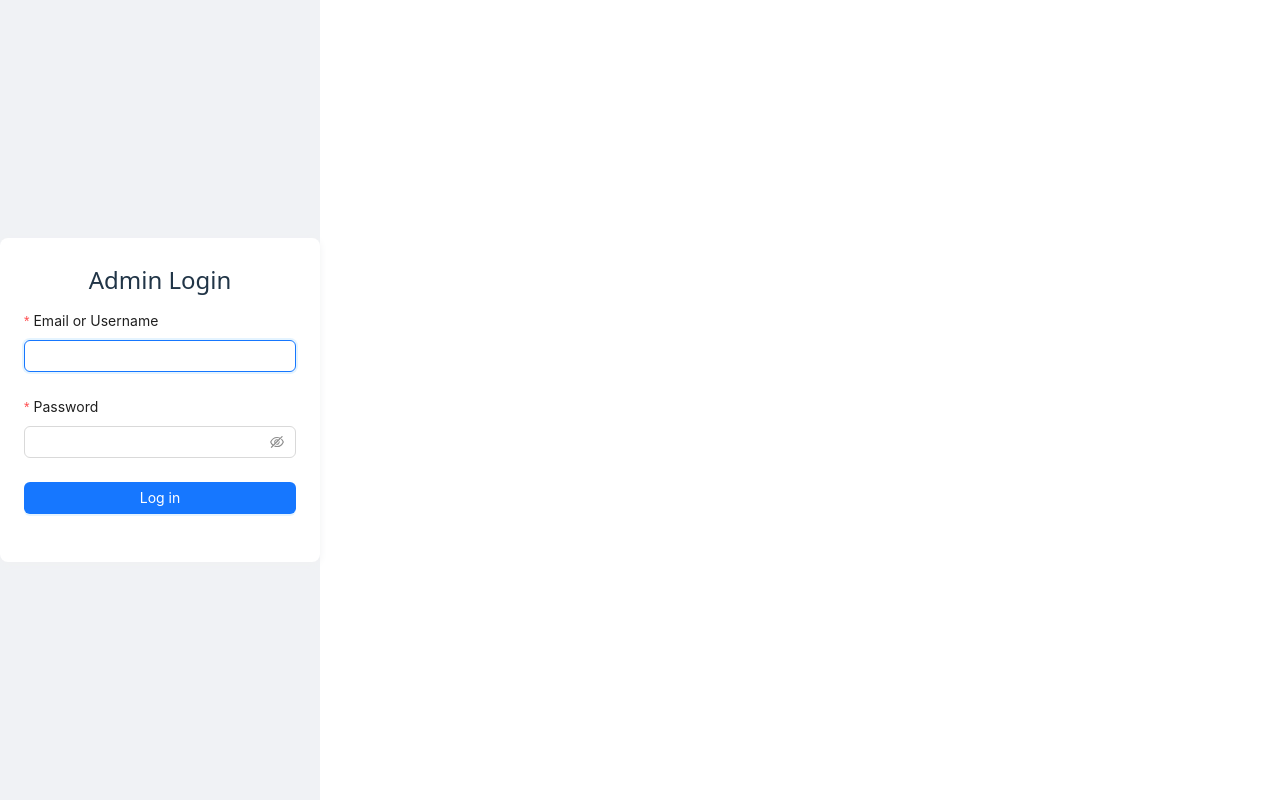
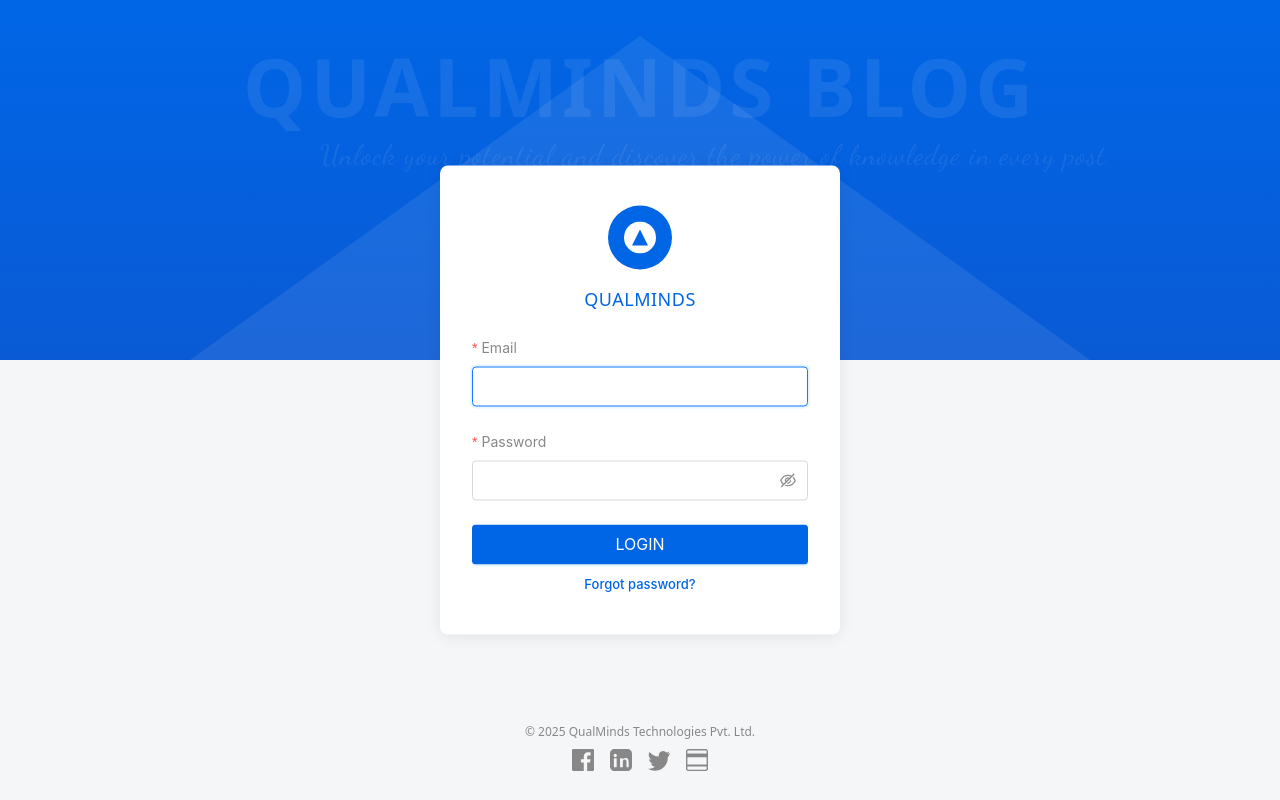
Before and after one commit to qm-samanth/qm_blog_admin_web, a React (Vite) app: page / in a window 1280 px wide. Built offline with nearby package versions, Linux system fonts and the light colour scheme.

Commit message:
Added login page

```diff
--- a/src/App.tsx
+++ b/src/App.tsx
@@ -98,23 +98,170 @@
   let content;
   if (!isAuthenticated) {
     content = (
-      <div style={{ display: 'flex', height: '100vh', alignItems: 'center', justifyContent: 'center', background: '#f0f2f5' }}>
-        <div style={{ width: 320, padding: 24, background: '#fff', borderRadius: 8, boxShadow: '0 2px 8px #f0f1f2' }}>
-          <h2 style={{ textAlign: 'center' }}>Admin Login</h2>
-          <Form layout="vertical" onFinish={onFinish} autoComplete="off">
-            <Form.Item name="identifier" label="Email or Username" rules={[{ required: true, message: 'Please input your email or username!' }]}>
-              <Input autoFocus />
+      <div style={{
+        minHeight: '100vh',
+        width: '100vw',
+        background: '#f5f6f8',
+        position: 'relative',
+        overflow: 'hidden',
+      }}>
+        {/* Blue top half background with large QUALMINDS BLOG text */}
+        <div style={{
+          position: 'absolute',
+          top: 0,
+          left: 0,
+          width: '100%',
+          height: '45vh',
+          minHeight: 260,
+          background: 'linear-gradient(180deg, #0066e6 0%, #0a5ad5 100%)',
+          zIndex: 1,
+          overflow: 'hidden',
+        }}>
+          {/* Large faded QUALMINDS BLOG text */}
+          <div style={{
+            position: 'absolute',
+            top: '28%', // moved up further from 38%
+            left: '50%',
+            transform: 'translate(-50%, -50%)',
+            width: '100%',
+            textAlign: 'center',
+            pointerEvents: 'none',
+            userSelect: 'none',
+          }}>
+            <div style={{
+              fontSize: 'clamp(32px, 8vw, 80px)',
+              fontWeight: 900,
+              color: '#fff',
+              opacity: 0.08,
+              letterSpacing: 4,
+              whiteSpace: 'nowrap',
+            }}>
+              QUALMINDS BLOG
+            </div>
+            <div style={{
+              fontSize: 'clamp(18px, 2.5vw, 28px)',
+              fontStyle: 'italic',
+              fontFamily: '"Dancing Script", cursive',
+              color: '#fff',
+              opacity: 0.08,
+              marginTop: -12,
+              fontWeight: 400,
+              letterSpacing: 1,
+              whiteSpace: 'nowrap',
+              maxWidth: 1000,
+              marginLeft: '50%',
+              transform: 'translateX(-50%)',
+              textAlign: 'center',
+            }}>
+              Unlock your potential and discover the power of knowledge in every post
+              {/* Google Fonts: Dancing Script */}
+              <link href="https://fonts.googleapis.com/css2?family=Dancing+Script:wght@400;700&display=swap" rel="stylesheet" />
+            </div>
+
+          </div>
+          {/* Optional: Large faded triangle background */}
+          <svg width="100%" height="100%" viewBox="0 0 1200 400" style={{ position: 'absolute', top: 0, left: 0, opacity: 0.08 }}>
+            <polygon points="600,40 1100,400 100,400" fill="#fff" />
+          </svg>
+        </div>
+        {/* Login card */}
+        <div style={{
+          position: 'absolute',
+          left: '50%',
+          top: '50%',
+          transform: 'translate(-50%, -50%)',
+          zIndex: 2,
+          maxWidth: 400,
+          width: '90vw',
+          background: '#fff',
+          borderRadius: 8,
+          boxShadow: '0 2px 16px rgba(0,0,0,0.08)',
+          padding: '40px 32px 32px 32px',
+          display: 'flex',
+          flexDirection: 'column',
+          alignItems: 'center',
+        }}>
+          {/* Logo */}
+          <div style={{ marginBottom: 16 }}>
+            <div style={{
+              width: 64,
+              height: 64,
+              borderRadius: '50%',
+              background: '#0066e6',
+              display: 'flex',
+              alignItems: 'center',
+              justifyContent: 'center',
+              margin: '0 auto',
+            }}>
+              {/* Simple triangle icon */}
+              <svg width="32" height="32" viewBox="0 0 32 32" fill="none">
+                <circle cx="16" cy="16" r="16" fill="#fff" />
+                <polygon points="16,8 24,24 8,24" fill="#0066e6" />
+              </svg>
+            </div>
+          </div>
+          <div style={{
+            fontWeight: 600,
+            fontSize: 18,
+            color: '#0066e6',
+            marginBottom: 24,
+            textAlign: 'center',
+            letterSpacing: 0.5,
+            }}>
+            <span style={{
+              fontWeight: 400,
+              fontSize: 18,
+              color: '#0066e6',
+              letterSpacing: 0.5,
+            }}>
+              QUALMINDS
+             </span>
+            </div>
+          <Form layout="vertical" onFinish={onFinish} autoComplete="off" style={{ width: '100%' }}>
+            <Form.Item name="identifier" label={<span style={{ color: '#888' }}>Email</span>} rules={[{ required: true, message: 'Please input your email!' }]}>
+              <Input autoFocus size="large" style={{ borderRadius: 4 }} />
             </Form.Item>
-            <Form.Item name="password" label="Password" rules={[{ required: true, message: 'Please input your password!' }]}>
-              <Input.Password />
+            <Form.Item name="password" label={<span style={{ color: '#888' }}>Password</span>} rules={[{ required: true, message: 'Please input your password!' }]}>
+              <Input.Password size="large" style={{ borderRadius: 4 }} />
             </Form.Item>
-            <Form.Item>
-              <Button type="primary" htmlType="submit" block loading={loading}>
-                Log in
+            <Form.Item style={{ marginBottom: 8 }}>
+              <Button type="primary" htmlType="submit" block loading={loading} size="large" style={{ borderRadius: 4, background: '#0066e6' }}>
+                LOGIN
               </Button>
             </Form.Item>
-            {loginError && <div style={{ color: 'red', marginTop: 8 }}>{loginError}</div>}
+            <div style={{ textAlign: 'center', marginBottom: 8 }}>
+              <a href="#" style={{ color: '#0066e6', fontSize: 13 }}>Forgot password?</a>
+            </div>
+            {loginError && <div style={{ color: 'red', marginTop: 8, textAlign: 'center' }}>{loginError}</div>}
           </Form>
+        </div>
+        {/* Footer */}
+        <div style={{
+          color: '#888',
+          fontSize: 12,
+          marginTop: 48,
+          textAlign: 'center',
+          width: '100%',
+          position: 'absolute',
+          bottom: 24,
+          left: 0,
+          zIndex: 1,
+        }}>
+          © {new Date().getFullYear()} <a href="https://qualminds.com/" style={{ color: 'inherit', textDecoration: 'none' }}>QualMinds Technologies Pvt. Ltd.</a><br />
+          <div style={{ marginTop: 8, display: 'flex', justifyContent: 'center', gap: 16 }}>
+            <a href="https://www.facebook.com/qualminds" target="_blank" rel="noopener noreferrer" aria-label="Facebook">
+              <svg width="22" height="22" fill="#888" viewBox="0 0 24 24"><path d="M22.675 0h-21.35C.595 0 0 .592 0 1.326v21.348C0 23.408.595 24 1.325 24h11.495v-9.294H9.692v-3.622h3.128V8.413c0-3.1 1.893-4.788 4.659-4.788 1.325 0 2.463.099 2.797.143v3.24l-1.918.001c-1.504 0-1.797.715-1.797 1.763v2.313h3.587l-.467 3.622h-3.12V24h6.116C23.406 24 24 23.408 24 22.674V1.326C24 .592 23.406 0 22.675 0"/></svg>
+            </a>
+            <a href="https://www.linkedin.com/company/qualminds/" target="_blank" rel="noopener noreferrer" aria-label="LinkedIn">
+              <svg width="22" height="22" fill="#888" viewBox="0 0 24 24"><path d="M19 0h-14c-2.761 0-5 2.239-5 5v14c0 2.761 2.239 5 5 5h14c2.762 0 5-2.239 5-5v-14c0-2.761-2.238-5-5-5zm-11.75 20h-3v-10h3v10zm-1.5-11.268c-.966 0-1.75-.784-1.75-1.75s.784-1.75 1.75-1.75 1.75.784 1.75 1.75-.784 1.75-1.75 1.75zm15.25 11.268h-3v-5.604c0-1.337-.025-3.063-1.868-3.063-1.868 0-2.154 1.459-2.154 2.967v5.7h-3v-10h2.881v1.367h.041c.401-.761 1.379-1.563 2.841-1.563 3.039 0 3.6 2.001 3.6 4.601v5.595z"/></svg>
+            </a>
+            <a href="https://twitter.com/qualminds" target="_blank" rel="noopener noreferrer" aria-label="Twitter">
+              <svg width="22" height="22" fill="#888" viewBox="0 0 24 24"><path d="M24 4.557a9.83 9.83 0 0 1-2.828.775 4.932 4.932 0 0 0 2.165-2.724c-.951.564-2.005.974-3.127 1.195a4.916 4.916 0 0 0-8.38 4.482C7.691 8.095 4.066 6.13 1.64 3.161c-.542.929-.856 2.01-.857 3.17 0 2.188 1.115 4.117 2.823 5.254a4.904 4.904 0 0 1-2.229-.616c-.054 2.281 1.581 4.415 3.949 4.89a4.936 4.936 0 0 1-2.224.084c.627 1.956 2.444 3.377 4.6 3.417A9.867 9.867 0 0 1 0 21.543a13.94 13.94 0 0 0 7.548 2.209c9.058 0 14.009-7.513 14.009-14.009 0-.213-.005-.425-.014-.636A10.012 10.012 0 0 0 24 4.557z"/></svg>
+            </a>
+            <a href="https://www.glassdoor.co.in/Overview/Working-at-QualMinds-EI_IE1285210.11,20.htm" target="_blank" rel="noopener noreferrer" aria-label="Glassdoor">
+              <svg width="22" height="22" fill="#888" viewBox="0 0 24 24"><path d="M21.5 0h-19C1.119 0 0 1.119 0 2.5v19C0 22.881 1.119 24 2.5 24h19c1.381 0 2.5-1.119 2.5-2.5v-19C24 1.119 22.881 0 21.5 0zM2.5 1.5h19c.552 0 1 .448 1 1v2.5h-21V2.5c0-.552.448-1 1-1zm19 21h-19c-.552 0-1-.448-1-1v-2.5h21V21.5c0 .552-.448 1-1 1zm1-5.5h-21v-8h21v8z"/></svg>
+            </a>
+          </div>
         </div>
       </div>
     );
```
